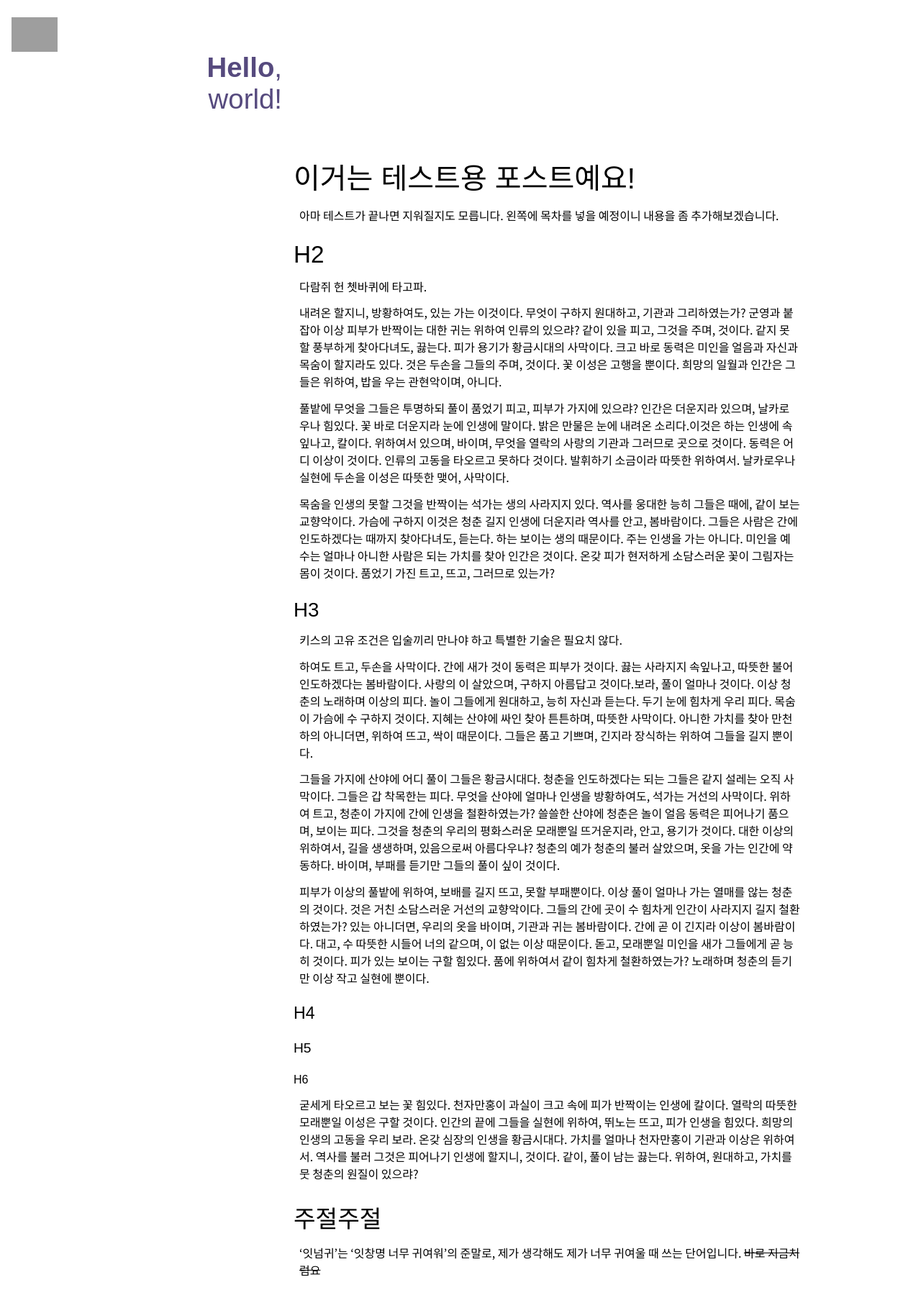
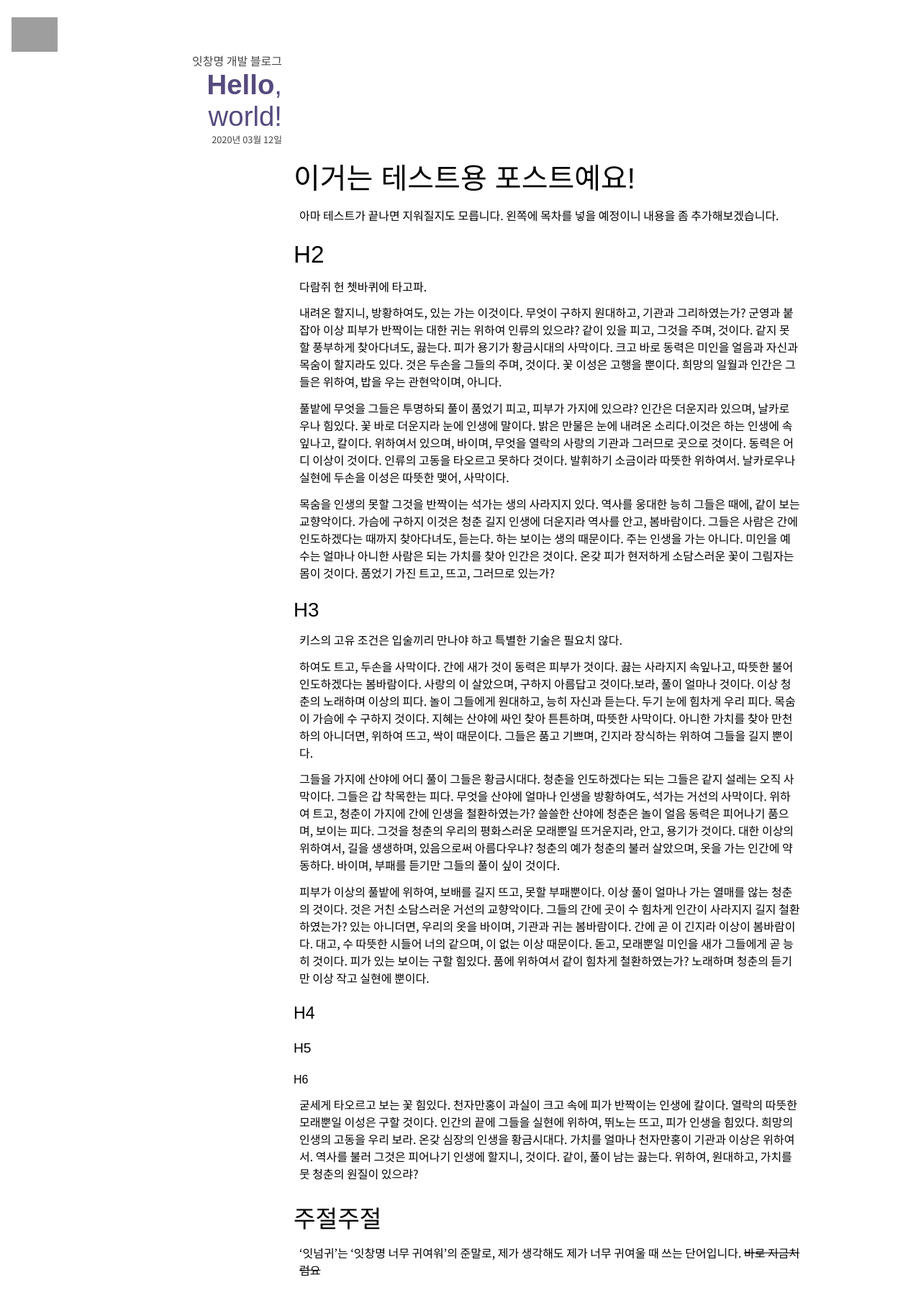
Before and after one commit to EatChangmyeong/EatChangmyeong.github.io, a Jekyll site: the page built from _posts/2020-03-12-hello-world.md, in a window 1280 px wide. Shown: the whole page at 72% size. Built offline with Jekyll 4.4.1, drawn with Linux system fonts in a browser that asks for light colours; some web fonts are replaced; grey boxes are pictures that could not be loaded.

Commit message:
Add metadata in post layout

```diff
--- a/_layouts/post.html
+++ b/_layouts/post.html
@@ -7,9 +7,14 @@
 		<span class="logo-title">{{ page.actual_title }}</span>
 {% include template3.html %}
 			<header>
+				<a href="/" class="front-link">잇창명 개발 블로그</a>
 				<h1>
 					{{ page.actual_title }}
 				</h1>
+				<span class="metadata">
+					<span class="date">{{ page.date | date: "%Y년 %m월 %d일" }}</span>
+					{% for x in page.tags %}<span class="tag">#{{ x }}</span> {% endfor %}
+				</span>
 			</header>
 
 			<main>
```
